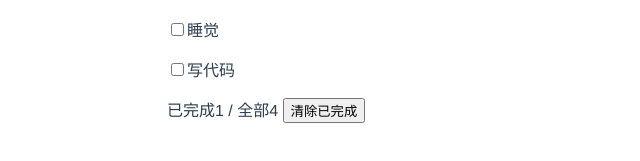
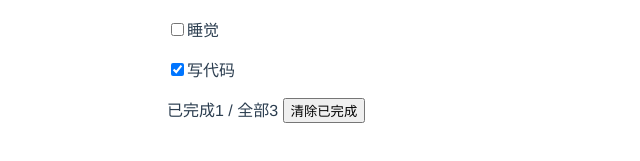
Before and after one commit to shiqingyun1024/vue3.0-summary, a Vue app in the folder vue3.0开发/todolist/todolist/: page / in a window 1280 px wide. Shown: the part 175-336 px from the top of the page, without its empty margins (393-1033 px from the left). Built offline with nearby package versions, Linux system fonts and the light colour scheme.

Commit message:
vue3.0 todolist

```diff
--- a/vue3.0开发/todolist/todolist/src/components/nativeFooter/NativeFooter.vue
+++ b/vue3.0开发/todolist/todolist/src/components/nativeFooter/NativeFooter.vue
@@ -1,14 +1,38 @@
 <template>
   <div class="footer">
-    <p>已完成1 / 全部4  <button>清除已完成</button></p>
+    <p>已完成{{completeCount}} / 全部{{allCount}}  <button @click="clear">清除已完成</button></p>
   </div>
 </template>
 
 <script>
-import { defineComponent } from "vue";
+import { defineComponent,computed,ref } from "vue";
 export default defineComponent({
   name: "NativeFooter",
-  setup() {}
+  props:{
+    list:{
+      default:[],
+      type:Array
+    }
+
+  },
+  setup(props,context) {
+    let completeCount = computed(()=>{
+      let list = props.list.filter(item=>{
+        return item.complete
+      })
+      return list.length
+    })
+    let allCount = ref('')
+    allCount = props.list.length
+    let clear = ()=>{
+       context.emit('clear')
+    }
+    return {
+      completeCount,
+      allCount,
+      clear
+    }
+  }
 });
 </script>
 <style scoped lang="scss">
--- a/vue3.0开发/todolist/todolist/src/components/nativeMain/NativeMain.vue
+++ b/vue3.0开发/todolist/todolist/src/components/nativeMain/NativeMain.vue
@@ -1,6 +1,6 @@
 <template>
   <div class="main">
-    <p v-for="(item,index) in list"><input type="checkbox" name="item"><label>{{item.title}}</label> <button>删除</button></p>
+    <p v-for="(item,index) in list" :key="index"><input type="checkbox" name="item" v-model="item.complete"><label>{{item.title}}</label> <button v-if="item.complete" @click="deleteItem(index)">删除</button></p>
   </div>
 </template>
 
@@ -15,10 +15,15 @@ export default defineComponent({
       required:true
     }
   },
-  setup(props) {
-    let list = props.list
+  setup(props,context) {
+    let list = props.list;
+    let deleteItem = (index)=>{
+      console.log(index);
+      context.emit('deleteItem',index)
+    }
     return {
-      list
+      list,
+      deleteItem
     }
   }
 });
--- a/vue3.0开发/todolist/todolist/src/store/index.js
+++ b/vue3.0开发/todolist/todolist/src/store/index.js
@@ -13,7 +13,7 @@ export default createStore({
       },
       {
         title:'写代码',
-        complete:false
+        complete:true
       }
     ]
   },
--- a/vue3.0开发/todolist/todolist/src/views/Home.vue
+++ b/vue3.0开发/todolist/todolist/src/views/Home.vue
@@ -1,8 +1,8 @@
 <template>
   <div class="home">
     <NativeHeader @add="add"></NativeHeader>
-    <NativeMain :list="list"></NativeMain>
-    <NativeFooter></NativeFooter>
+    <NativeMain :list="list" @deleteItem="deleteMainItem"></NativeMain>
+    <NativeFooter :list="list" @clear="clear"></NativeFooter>
   </div>
 </template>
 
@@ -28,10 +28,20 @@ export default defineComponent({
       store.commit('addTodo',{title:value,complete:false})
       console.log(value);
     };
+    let deleteMainItem = (index)=>{
+      console.log(index);
+       store.commit('delTodo',index)
+    }
+    let clear = ()=>{
+      let notCompleteList = list.filter(item=>!item.complete)
+      store.commit('clear',notCompleteList)
+    }
     return {
       add,
       store,
-      list
+      list,
+      deleteMainItem,
+      clear
     };
   }
 });
```
